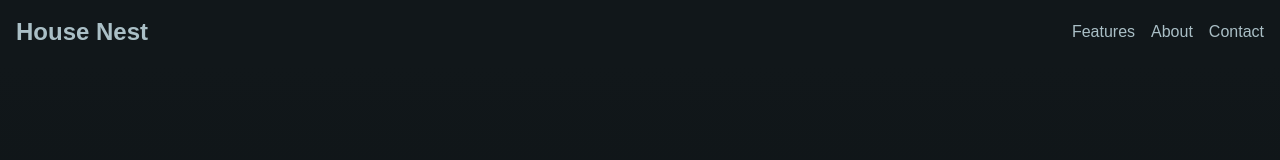
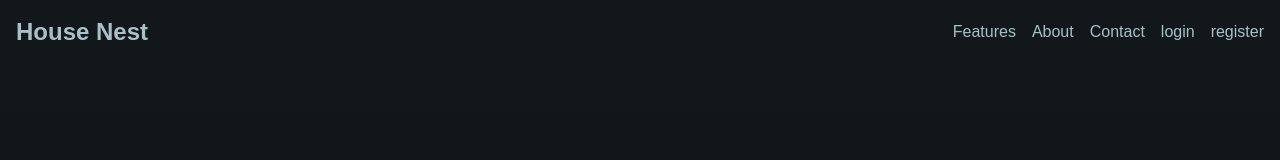
Before and after one commit to theHTMLSpot/HouseNestAI, a Next.js app: page / in a window 1280 px wide. Shown: the top 160 px of the page. Built offline with nearby package versions, Linux system fonts and the light colour scheme.

Commit message:
updated navbar

```diff
--- a/components/parts/navbar.tsx
+++ b/components/parts/navbar.tsx
@@ -12,6 +12,12 @@ export default function Navbar() {
         <a href="#contact" className="hover:text-[#4d7298]">
           Contact
         </a>
+        <a href="#about" className="hover:text-[#4d7298]">
+          login
+        </a>
+        <a href="#about" className="hover:text-[#4d7298]">
+          register
+        </a>
       </div>
     </div>
   );
```
